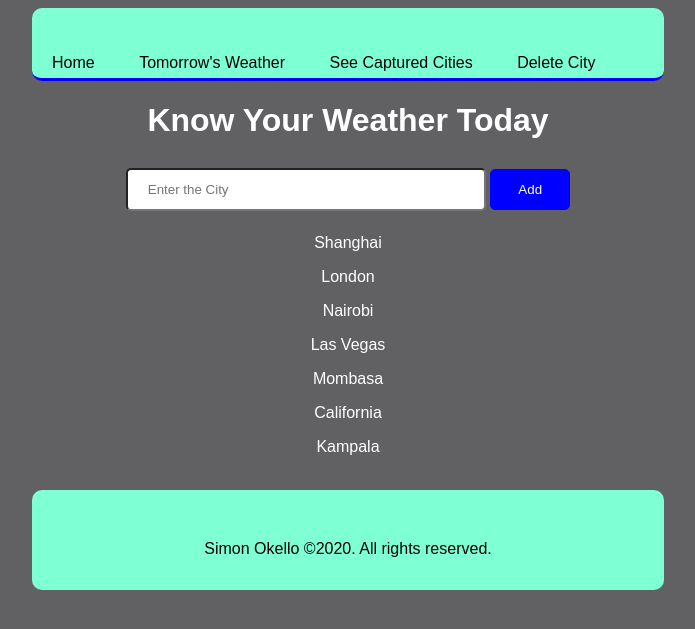
After one commit to SimonOkello/djangoweather, a Django app: page /citylist/ in a window 1280 px wide. The commit adds this page. Shown: the top 629 px of the page, without its empty margins (292-987 px from the left). Run offline with Django 3.2, Linux system fonts and the light colour scheme; data comes from the database, SQL or seed files in the repository; both versions use the stored data as it was after the commit.

Commit message:
Added another page to display the cities captured by the user

```diff
--- a/climate/weather/models.py
+++ b/climate/weather/models.py
@@ -1,11 +1,16 @@
 from django.db import models
+from django.utils import timezone
 
 # Create your models here.
+
+
 class City(models.Model):
-    name = models.CharField(max_length = 100)
+    name = models.CharField(max_length=100)
+    added_on = models.DateTimeField(default=timezone.now)
 
     def __str__(self):
         return self.name
 
     class Meta:
         verbose_name_plural = 'cities'
+        ordering = ['-added_on']
--- /dev/null
+++ b/climate/weather/templates/captured-cities.html
@@ -0,0 +1,51 @@
+{% load static %}
+<!DOCTYPE html>
+<html lang="en">
+  <head>
+    <meta charset="UTF-8" />
+    <meta name="viewport" content="width=device-width, initial-scale=1.0" />
+    <meta http-equiv="X-UA-Compatible" content="ie=edge" />
+    <title>Weather App</title>
+    <link rel="stylesheet" href="{% static 'css/style.css' %}" />
+  </head>
+  <body>
+    <div class="container">
+      <header>
+        <nav>
+          <ul>
+            <li><a href="{% url 'index' %}">Home</a></li>
+            <li><a href="#">Tomorrow's Weather</a></li>
+            <li><a href="{% url 'citylist' %}">See Captured Cities</a></li>
+            <li><a href="#">Delete City</a></li>
+          </ul>
+        </nav>
+      </header>
+      <h1 style="color: #ffffff;">Know Your Weather Today</h1>
+      <div class="form">
+        <form action="" method="post">
+          {% csrf_token %}
+          {{cityform.name}}
+          <input type="submit" class="btn" value="Add" />
+        </form>
+      </div>
+
+      {% if cities_list %} {% for city in cities_list %}
+      <article>
+        <div>
+          <ul style="color: #ffffff;">
+            <li>{{city.name}}</li>
+          </ul>
+        </div>
+      </article>
+      {% endfor %} {% else %}
+      <p>You have not added a City. Please add the city first!</p>
+      {% endif %}
+    </div>
+    &nbsp;
+    <div class="container">
+      <footer>
+        Simon Okello &copy;2020. All rights reserved.
+      </footer>
+    </div>
+  </body>
+</html>
--- a/climate/weather/templates/index.html
+++ b/climate/weather/templates/index.html
@@ -15,6 +15,7 @@
           <ul>
             <li><a href="{% url 'index' %}">Home</a></li>
             <li><a href="#">Tomorrow's Weather</a></li>
+            <li><a href="{% url 'citylist' %}">See Captured Cities</a></li>
             <li><a href="#">Delete City</a></li>
           </ul>
         </nav>
--- a/climate/weather/urls.py
+++ b/climate/weather/urls.py
@@ -3,4 +3,5 @@ from . import views
 
 urlpatterns = [
     path('', views.index, name = 'index'),
+    path('citylist/', views.citylist, name = 'citylist' ),
 ]
--- a/climate/weather/views.py
+++ b/climate/weather/views.py
@@ -5,6 +5,10 @@ from .forms import CityForm
 
 
 def index(request):
+    """
+    This is the initial route to our app
+    """
+    # Url below is an API from openweather website: http://api.openweathermap.org
     url = 'http://api.openweathermap.org/data/2.5/weather?q={}&units=metric&appid=1be6324f259e2d5ad5e3f216c7627890'
 
     if request.method == 'POST':
@@ -13,10 +17,10 @@ def index(request):
             form.save()
 
     form = CityForm()
-
+# query all cities from the database
     cities = City.objects.all()
 
-    weather_data = []
+    weather_data = [] #list to hold the added cities
 
     for city in cities:
 
@@ -29,6 +33,19 @@ def index(request):
             'icon': r['weather'][0]['icon'],
         }
 
-        weather_data.append(city_weather) #Append the ocity weather to  data list
+        # Append the city weather to  data list
+        weather_data.append(city_weather)
 
     return render(request, 'index.html', {'weather_data': weather_data, 'form': form})
+
+# ROUTE TO DISPLAY THE CITIES ADDED BY THE USER
+def citylist(request):
+    if request.method == 'POST': #check if the form request is POST
+        cityform = CityForm(request.POST)
+        if cityform.is_valid():   #check if the form is valid
+            cityform.save() #save the form data in the database
+
+    cityform = CityForm()
+    # query all the added cities from the database
+    cities_list = City.objects.all()
+    return render(request, 'captured-cities.html', {'cities_list': cities_list, 'cityform':cityform})
```
Also changed, not shown: climate/db.sqlite3, climate/weather/migrations/0003_city_added_on.py (added), climate/weather/migrations/0004_auto_20200131_1344.py (added).
